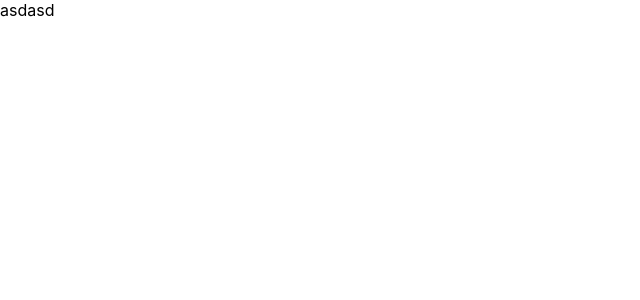
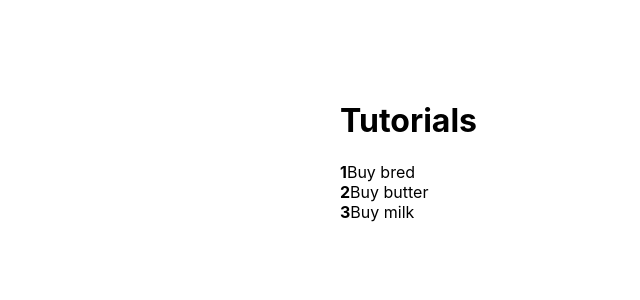
Before and after one commit to Alister1987/react-youtube-app, a React (Create React App) app: page / in a window 1280 px wide. Shown: the top 300 px of the page, without its empty margins (0-640 px from the left). Built offline with nearby package versions, Linux system fonts and the light colour scheme.

Commit message:
Added PropTypes package

```diff
--- a/package.json
+++ b/package.json
@@ -6,6 +6,7 @@
     "@testing-library/jest-dom": "^4.2.4",
     "@testing-library/react": "^9.3.2",
     "@testing-library/user-event": "^7.1.2",
+    "prop-types": "^15.7.2",
     "react": "^16.12.0",
     "react-dom": "^16.12.0",
     "react-scripts": "3.3.0"
--- a/src/App.js
+++ b/src/App.js
@@ -1,11 +1,18 @@
 import React from 'react';
+import TodoList from "./Todo/TodoList";
 
 function App() {
-  return (
-    <div className="App">
-      asdasd
-    </div>
-  );
+    const todos = [
+        {id: 1, completed: false, title: 'Buy bred'},
+        {id: 2, completed: false, title: 'Buy butter'},
+        {id: 3, completed: false, title: 'Buy milk'},
+    ];
+    return (
+        <div className="wrapper">
+            <h1>Tutorials</h1>
+            <TodoList todos={todos}/>
+        </div>
+    );
 }
 
 export default App;
--- /dev/null
+++ b/src/Todo/TodoItem.js
@@ -0,0 +1,10 @@
+import React from "react";
+
+export default function TodoItem({todo, index}) {
+    return (
+        <li>
+            <strong>{index+1}</strong>
+            {todo.title}
+        </li>
+    )
+}
--- /dev/null
+++ b/src/Todo/TodoList.js
@@ -0,0 +1,21 @@
+import React from "react";
+import PropTypes from 'prop-types';
+import TodoItem from "./TodoItem";
+
+const styles = {
+    ul: {
+        listStyle: 'none',
+        margin: 0,
+        padding: 0
+    }
+};
+
+export default function TodoList (props) {
+    return (
+        <ul style={styles.ul}>
+            { props.todos.map((todo, key) => (
+                <TodoItem todo={todo} key={key} index={key}/>
+            )) }
+        </ul>
+    )
+}
--- a/src/index.css
+++ b/src/index.css
@@ -11,3 +11,9 @@ code {
   font-family: source-code-pro, Menlo, Monaco, Consolas, 'Courier New',
     monospace;
 }
+
+.wrapper {
+  padding-top: 5rem;
+  margin: 0 auto;
+  width: 600px;
+}
```
Also changed, not shown: 1 other file (tests, documents, lock files or other folders).
